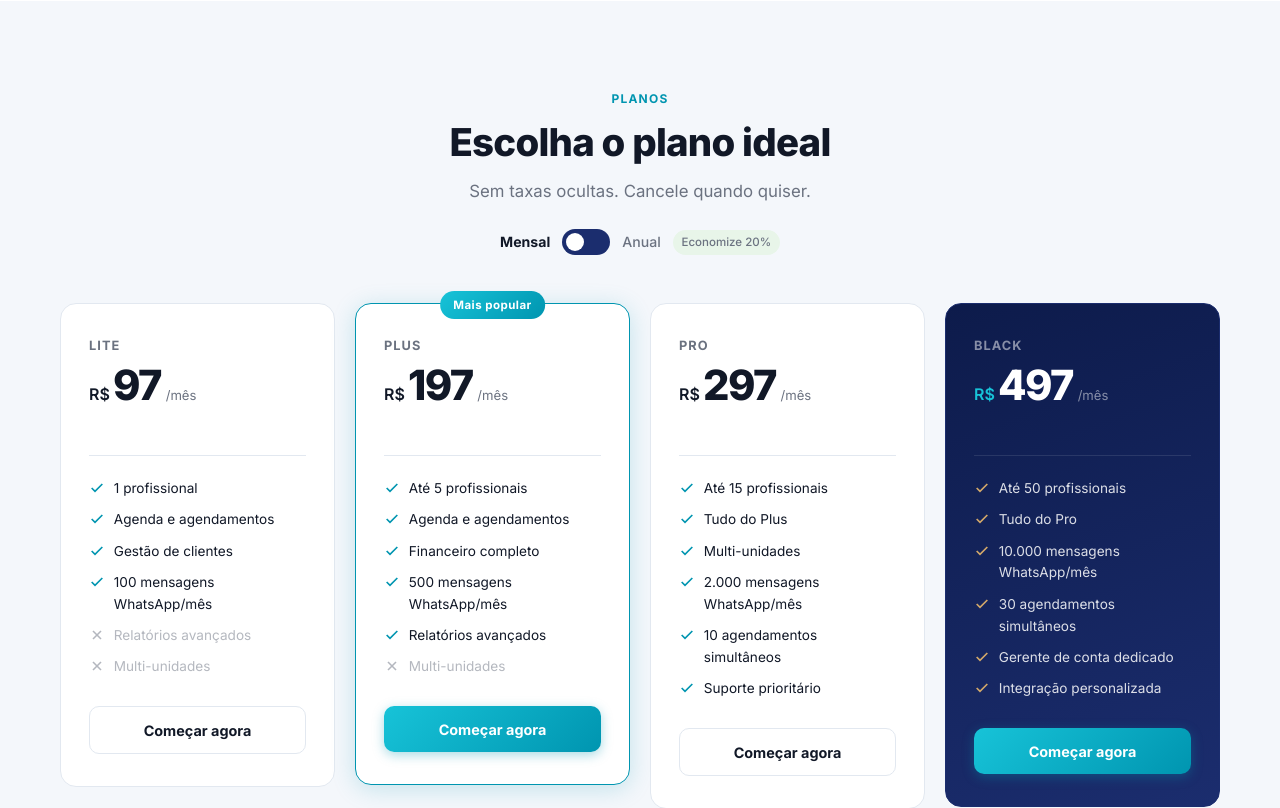
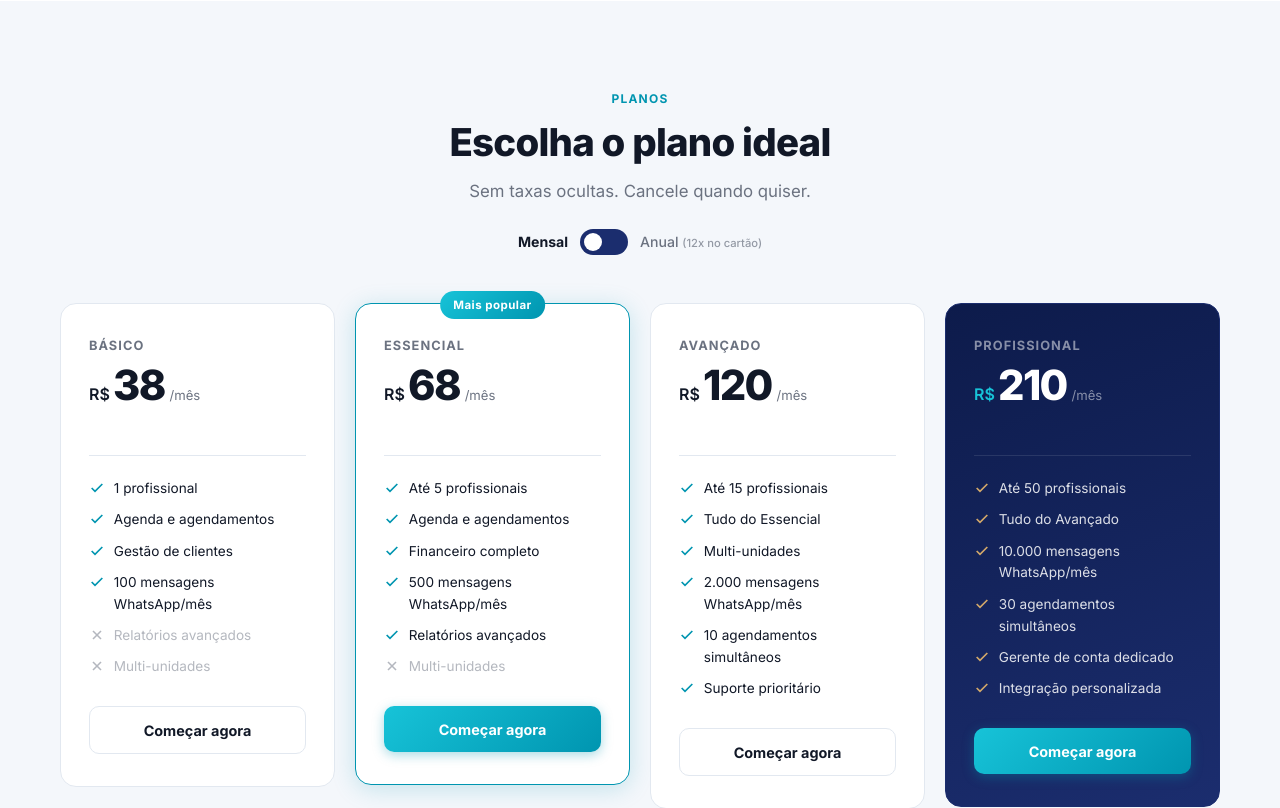
Before and after one commit to eliasandradep/unitto, a Flask app: page / in a window 1280 px wide. Shown: the part 1761-2569 px from the top of the page. Run offline with Flask 3, Linux system fonts and the light colour scheme; data that the repository does not hold is empty.

Commit message:
fix: Ajuste valores dos planos.

```diff
--- a/app.py
+++ b/app.py
@@ -240,14 +240,20 @@ def _seed_planos():
     from models import Plano
     from decimal import Decimal
     planos_data = [
-        dict(slug='lite',  nome='Lite',  preco_mensal=Decimal('97'),  preco_anual_mensal=Decimal('77'),  max_profissionais=1,  max_wa_mes=100,  max_simultaneos=2,  tem_relatorios=False, ordem=1),
-        dict(slug='plus',  nome='Plus',  preco_mensal=Decimal('197'), preco_anual_mensal=Decimal('157'), max_profissionais=5,  max_wa_mes=500,  max_simultaneos=5,  tem_relatorios=True,  ordem=2),
-        dict(slug='pro',   nome='Pro',   preco_mensal=Decimal('297'), preco_anual_mensal=Decimal('237'), max_profissionais=15, max_wa_mes=2000, max_simultaneos=10, tem_relatorios=True,  ordem=3),
-        dict(slug='black', nome='Black', preco_mensal=Decimal('497'), preco_anual_mensal=Decimal('397'), max_profissionais=50, max_wa_mes=10000,max_simultaneos=30, tem_relatorios=True,  ordem=4),
+        dict(slug='lite',  nome='Básico',       preco_mensal=Decimal('38'),  preco_anual_mensal=Decimal('38'),  max_profissionais=1,  max_wa_mes=100,  max_simultaneos=2,  tem_relatorios=False, ordem=1),
+        dict(slug='plus',  nome='Essencial',     preco_mensal=Decimal('68'),  preco_anual_mensal=Decimal('68'),  max_profissionais=5,  max_wa_mes=500,  max_simultaneos=5,  tem_relatorios=True,  ordem=2),
+        dict(slug='pro',   nome='Avançado',      preco_mensal=Decimal('120'), preco_anual_mensal=Decimal('120'), max_profissionais=15, max_wa_mes=2000, max_simultaneos=10, tem_relatorios=True,  ordem=3),
+        dict(slug='black', nome='Profissional',  preco_mensal=Decimal('210'), preco_anual_mensal=Decimal('210'), max_profissionais=50, max_wa_mes=10000,max_simultaneos=30, tem_relatorios=True,  ordem=4),
     ]
     changed = False
     for pd in planos_data:
-        if not Plano.query.filter_by(slug=pd['slug']).first():
+        p = Plano.query.filter_by(slug=pd['slug']).first()
+        if p:
+            for k, v in pd.items():
+                if k != 'slug' and getattr(p, k) != v:
+                    setattr(p, k, v)
+                    changed = True
+        else:
             db.session.add(Plano(**pd, ativo=True))
             changed = True
     if changed:
--- a/templates/landing.html
+++ b/templates/landing.html
@@ -179,21 +179,20 @@
         <input type="checkbox" id="billing-switch" onchange="toggleBilling()" />
         <span class="toggle-switch__slider"></span>
       </label>
-      <span id="label-anual">Anual</span>
-      <span class="badge-economy">Economize 20%</span>
+      <span id="label-anual">Anual <small style="font-size:.7rem;opacity:.7">(12x no cartão)</small></span>
     </div>
 
     <div class="plans-grid">
 
-      <!-- Lite -->
+      <!-- Básico -->
       <div class="plan-card">
-        <p class="plan-card__name">Lite</p>
+        <p class="plan-card__name">Básico</p>
         <div class="plan-card__price">
           <span class="plan-card__currency">R$</span>
-          <span class="plan-card__amount" data-mensal="97" data-anual="77">97</span>
+          <span class="plan-card__amount" data-mensal="38" data-anual="38">38</span>
           <span class="plan-card__period">/mês</span>
         </div>
-        <p class="plan-card__billing billing-note" data-anual="Cobrado R$924/ano" data-mensal="">&nbsp;</p>
+        <p class="plan-card__billing billing-note" data-anual="Cobrado R$456/ano em até 12x no cartão" data-mensal="">&nbsp;</p>
         <div class="plan-card__divider"></div>
         <ul class="plan-card__features">
           <li>
@@ -224,16 +223,16 @@
         <a href="{{ url_for('signup.signup') }}" class="btn-plan btn-plan--outline">Começar agora</a>
       </div>
 
-      <!-- Plus (popular) -->
+      <!-- Essencial (popular) -->
       <div class="plan-card plan-card--popular">
         <div class="plan-card__badge">Mais popular</div>
-        <p class="plan-card__name">Plus</p>
+        <p class="plan-card__name">Essencial</p>
         <div class="plan-card__price">
           <span class="plan-card__currency">R$</span>
-          <span class="plan-card__amount" data-mensal="197" data-anual="157">197</span>
+          <span class="plan-card__amount" data-mensal="68" data-anual="68">68</span>
           <span class="plan-card__period">/mês</span>
         </div>
-        <p class="plan-card__billing billing-note" data-anual="Cobrado R$1.884/ano" data-mensal="">&nbsp;</p>
+        <p class="plan-card__billing billing-note" data-anual="Cobrado R$816/ano em até 12x no cartão" data-mensal="">&nbsp;</p>
         <div class="plan-card__divider"></div>
         <ul class="plan-card__features">
           <li>
@@ -264,15 +263,15 @@
         <a href="{{ url_for('signup.signup') }}" class="btn-plan btn-plan--fill">Começar agora</a>
       </div>
 
-      <!-- Pro -->
+      <!-- Avançado -->
       <div class="plan-card">
-        <p class="plan-card__name">Pro</p>
+        <p class="plan-card__name">Avançado</p>
         <div class="plan-card__price">
           <span class="plan-card__currency">R$</span>
-          <span class="plan-card__amount" data-mensal="297" data-anual="237">297</span>
+          <span class="plan-card__amount" data-mensal="120" data-anual="120">120</span>
           <span class="plan-card__period">/mês</span>
         </div>
-        <p class="plan-card__billing billing-note" data-anual="Cobrado R$2.844/ano" data-mensal="">&nbsp;</p>
+        <p class="plan-card__billing billing-note" data-anual="Cobrado R$1.440/ano em até 12x no cartão" data-mensal="">&nbsp;</p>
         <div class="plan-card__divider"></div>
         <ul class="plan-card__features">
           <li>
@@ -281,7 +280,7 @@
           </li>
           <li>
             <svg viewBox="0 0 24 24" fill="none" stroke="currentColor" stroke-width="2.5"><polyline points="20 6 9 17 4 12"/></svg>
-            Tudo do Plus
+            Tudo do Essencial
           </li>
           <li>
             <svg viewBox="0 0 24 24" fill="none" stroke="currentColor" stroke-width="2.5"><polyline points="20 6 9 17 4 12"/></svg>
@@ -303,15 +302,15 @@
         <a href="{{ url_for('signup.signup') }}" class="btn-plan btn-plan--outline">Começar agora</a>
       </div>
 
-      <!-- Black -->
+      <!-- Profissional -->
       <div class="plan-card" style="border-color:#1B2D6E; background: linear-gradient(160deg, #0D1B4B 0%, #1B2D6E 100%); color:#fff;">
-        <p class="plan-card__name" style="color:rgba(255,255,255,.5)">Black</p>
+        <p class="plan-card__name" style="color:rgba(255,255,255,.5)">Profissional</p>
         <div class="plan-card__price">
           <span class="plan-card__currency" style="color:#17C3D8">R$</span>
-          <span class="plan-card__amount" data-mensal="497" data-anual="397" style="color:#fff">497</span>
+          <span class="plan-card__amount" data-mensal="210" data-anual="210" style="color:#fff">210</span>
           <span class="plan-card__period" style="color:rgba(255,255,255,.5)">/mês</span>
         </div>
-        <p class="plan-card__billing billing-note" data-anual="Cobrado R$4.764/ano" data-mensal="" style="color:rgba(255,255,255,.4)">&nbsp;</p>
+        <p class="plan-card__billing billing-note" data-anual="Cobrado R$2.520/ano em até 12x no cartão" data-mensal="" style="color:rgba(255,255,255,.4)">&nbsp;</p>
         <div class="plan-card__divider" style="background:rgba(255,255,255,.1)"></div>
         <ul class="plan-card__features">
           <li style="color:rgba(255,255,255,.85)">
@@ -320,7 +319,7 @@
           </li>
           <li style="color:rgba(255,255,255,.85)">
             <svg viewBox="0 0 24 24" fill="none" stroke="#D4A96A" stroke-width="2.5"><polyline points="20 6 9 17 4 12"/></svg>
-            Tudo do Pro
+            Tudo do Avançado
           </li>
           <li style="color:rgba(255,255,255,.85)">
             <svg viewBox="0 0 24 24" fill="none" stroke="#D4A96A" stroke-width="2.5"><polyline points="20 6 9 17 4 12"/></svg>
```
